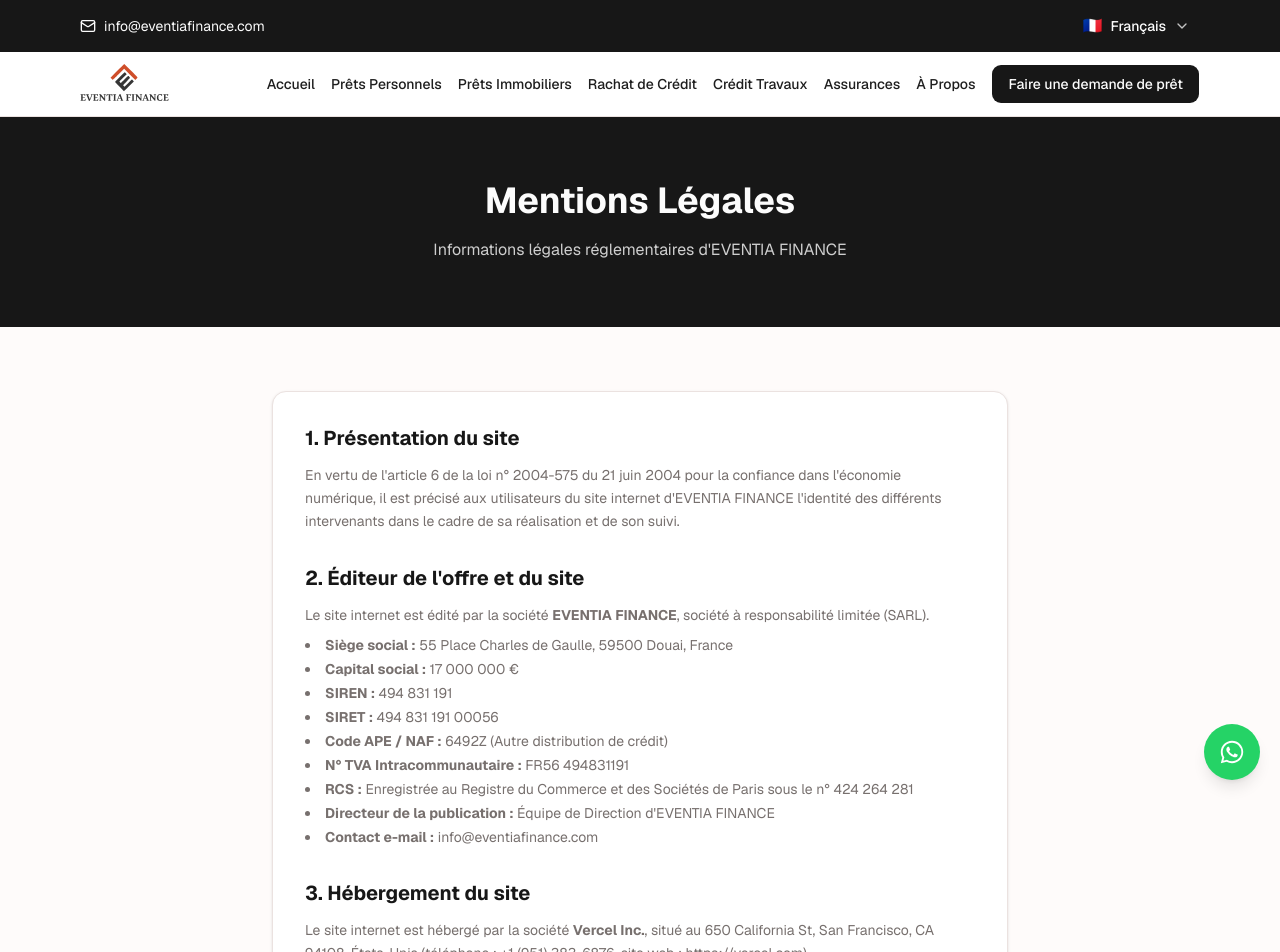
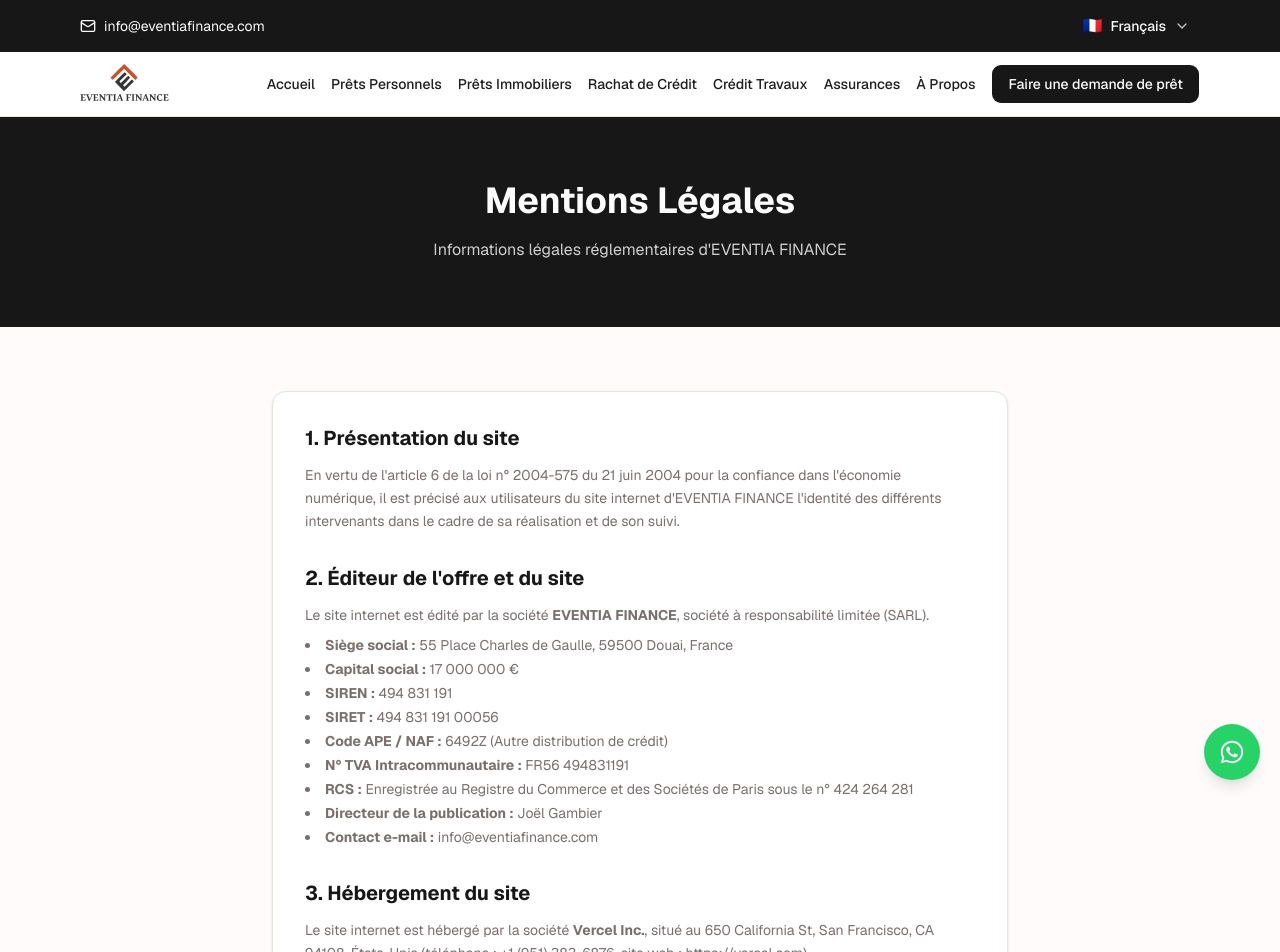
Before and after one commit to EventiaFinance/eventia, a Next.js app: page /mentions-legales in a window 1280 px wide. Shown: the top 952 px of the page. Built offline with nearby package versions, Linux system fonts and the light colour scheme.

Commit message:
Some updates

```diff
--- a/app/mentions-legales/page.tsx
+++ b/app/mentions-legales/page.tsx
@@ -30,7 +30,7 @@ export default function LegalNoticesPage() {
           <li><strong>Code APE / NAF :</strong> 6492Z (Autre distribution de crédit)</li>
           <li><strong>N° TVA Intracommunautaire :</strong> FR56 494831191</li>
           <li><strong>RCS :</strong> Enregistrée au Registre du Commerce et des Sociétés de Paris sous le n° 424 264 281</li>
-          <li><strong>Directeur de la publication :</strong> Équipe de Direction d'EVENTIA FINANCE</li>
+          <li><strong>Directeur de la publication :</strong> Joël Gambier</li>
           <li><strong>Contact e-mail :</strong> info@eventiafinance.com</li>
         </ul>
       </div>
```
